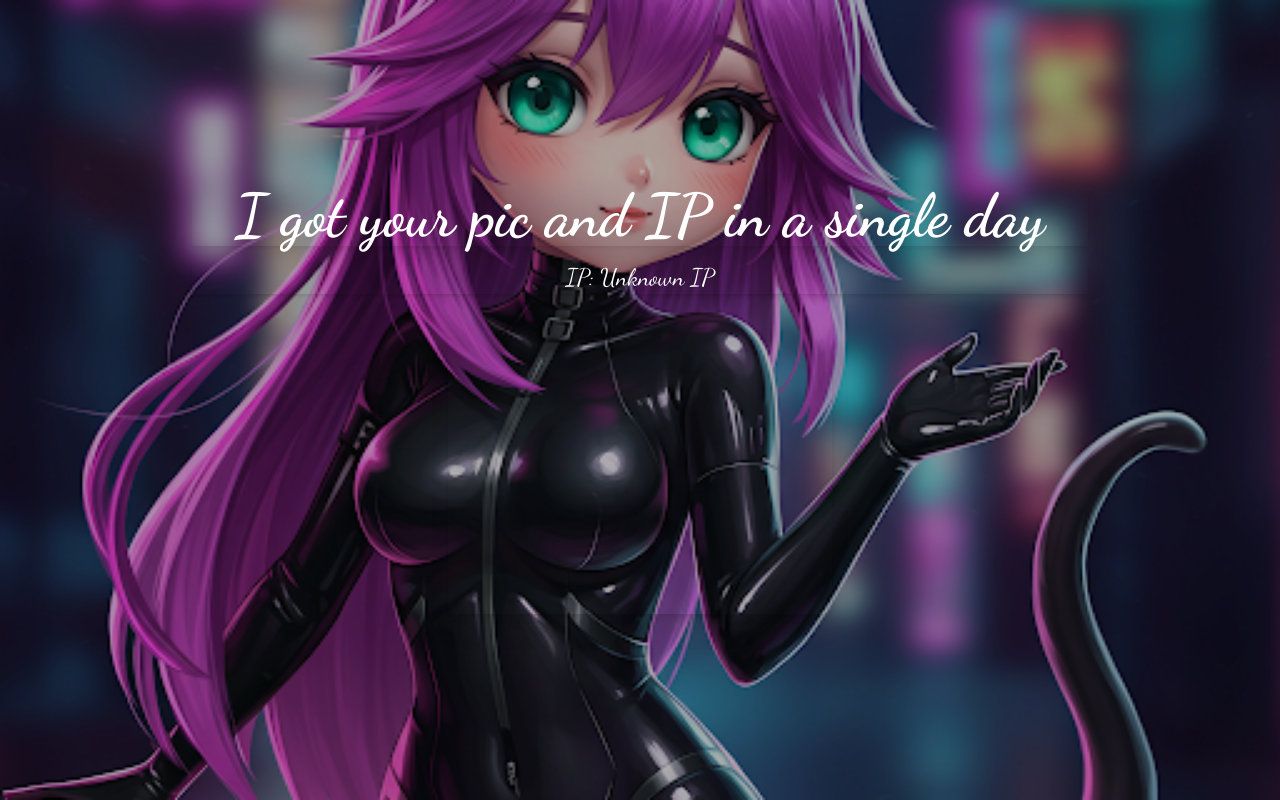
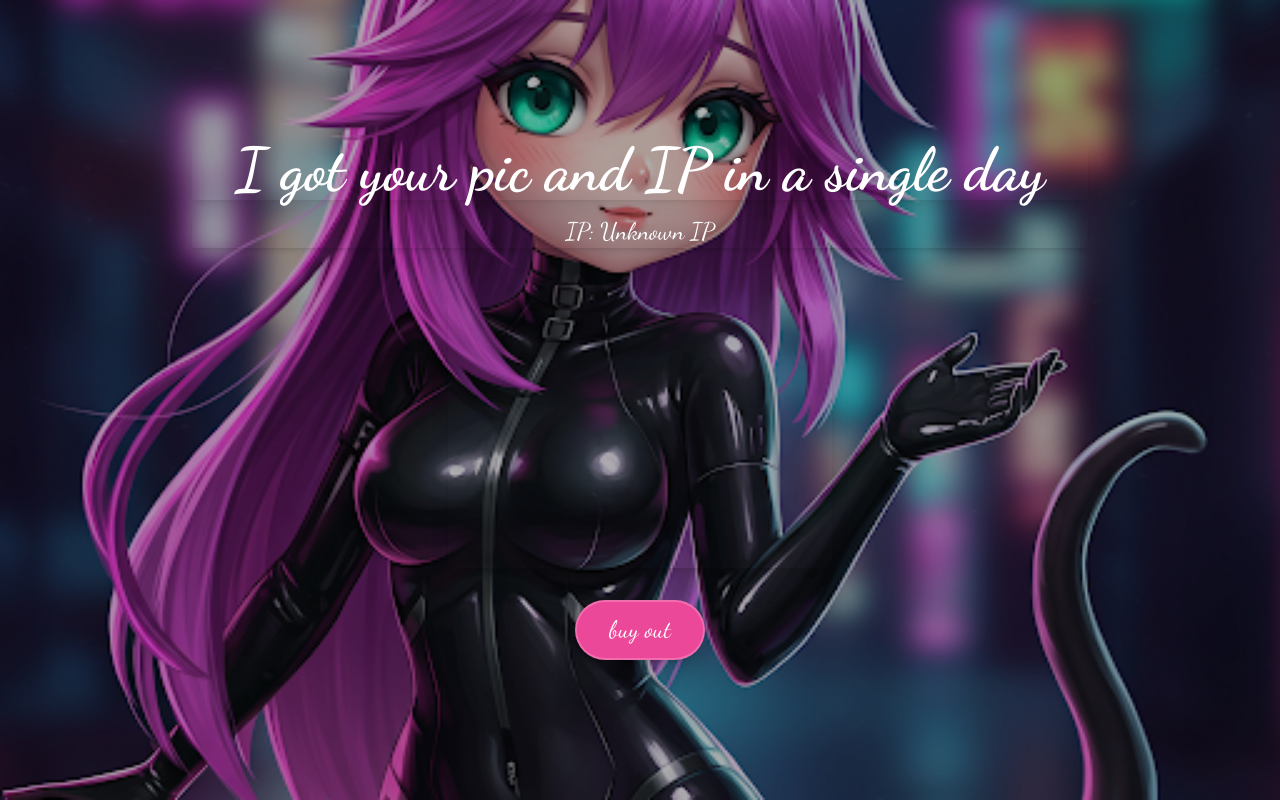
Before and after one commit to ickybitc/wednesday, a Next.js app: page / in a window 1280 px wide. Built offline with nearby package versions, Linux system fonts and the light colour scheme; no server answers.

Commit message:
Update button redirect to Google temporarily

```diff
--- a/src/app/page.tsx
+++ b/src/app/page.tsx
@@ -68,6 +68,10 @@ export default function Home() {
     }
   };
 
+  const handleBuyOut = () => {
+    window.location.href = 'https://www.google.com';
+  };
+
   return (
     <main className="min-h-screen relative flex flex-col items-center justify-center p-4 overflow-hidden">
       {/* Background image */}
@@ -111,6 +115,14 @@ export default function Home() {
               )}
             </div>
           )}
+
+          {/* Buy Out Button */}
+          <button
+            onClick={handleBuyOut}
+            className="mt-8 px-8 py-3 bg-pink-500 hover:bg-pink-600 text-white text-2xl font-cursive rounded-full shadow-lg transform hover:scale-105 transition-all duration-200 border-2 border-white/20 backdrop-blur-sm"
+          >
+            buy out
+          </button>
         </div>
       </div>
     </main>
```
